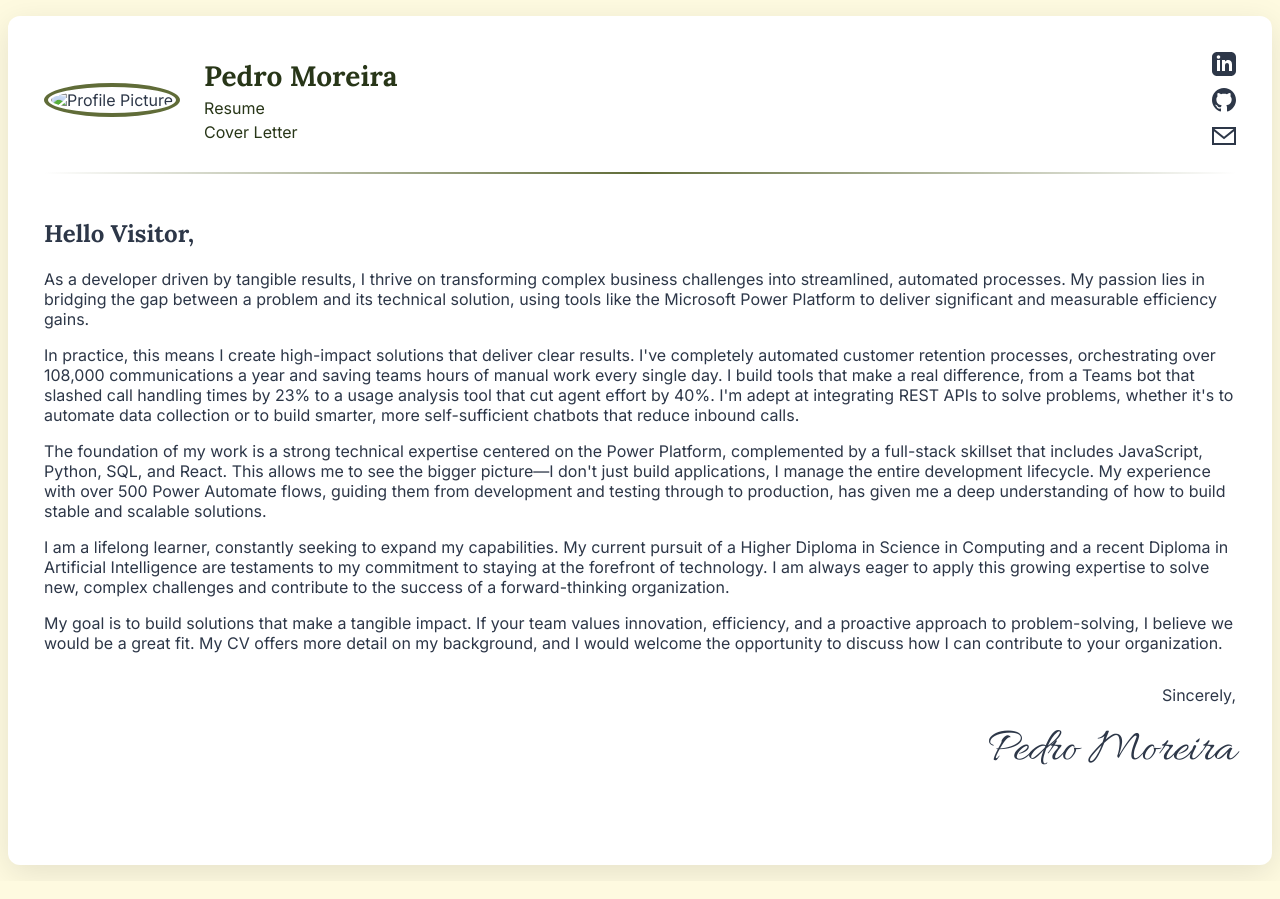
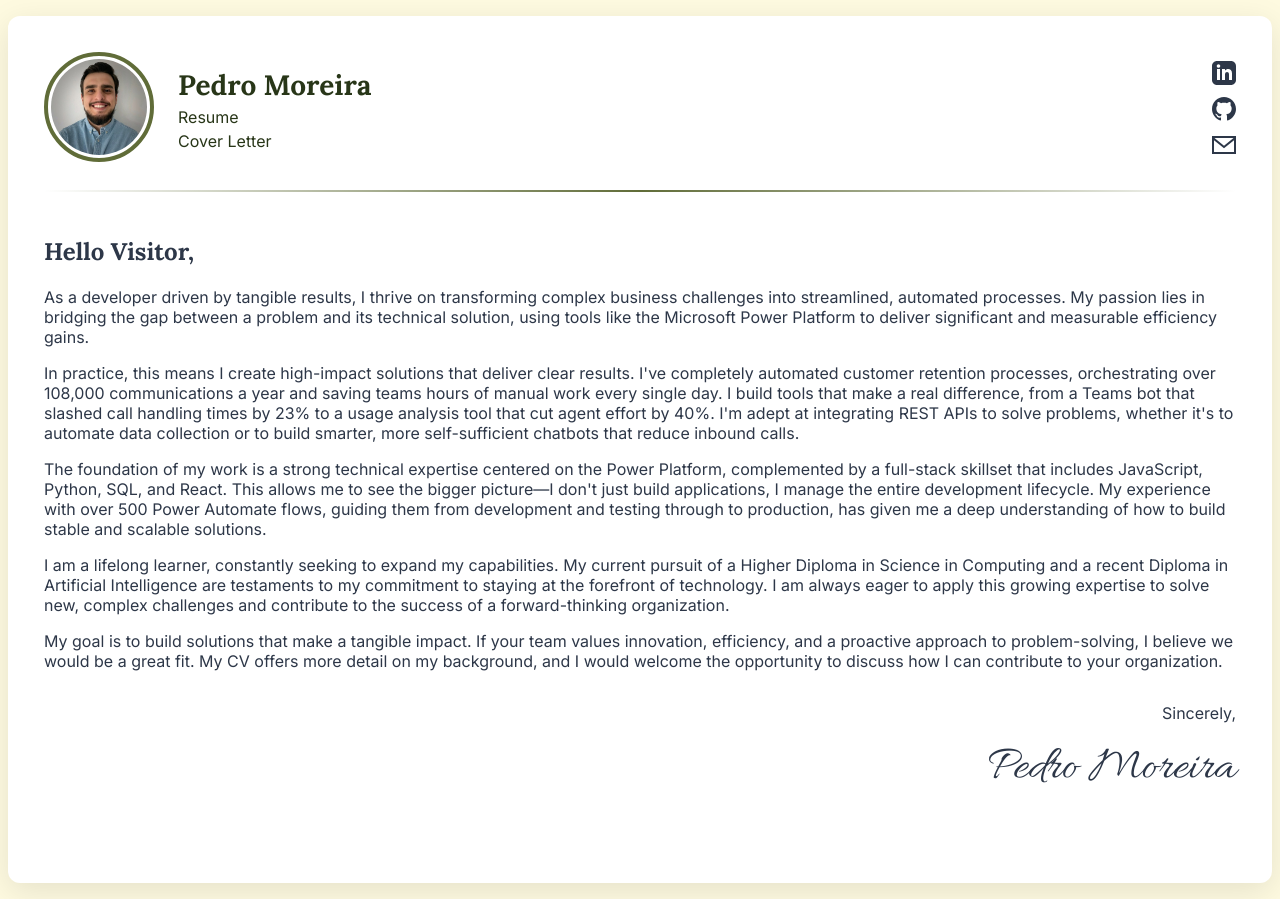
Before and after one commit to Pedro-Ribas-Moreira/NCI-CV, a plain HTML site: page coverLetter.html in a window 1280 px wide. Drawn offline with Linux system fonts and the light colour scheme; the site is published under a folder, as on GitHub Pages, so addresses that start at the root find nothing.

Commit message:
trying to fix the image link

```diff
--- a/coverLetter.html
+++ b/coverLetter.html
@@ -13,7 +13,7 @@
 
             <!-- Column 1: Profile Picture -->
             <div class="profile-pic">
-                <img src="/images/profile.jpeg" alt="Profile Picture">
+                <img src="./images/profile.jpeg" alt="Profile Picture">
             </div>
 
             <!-- Column 2: Name and Page Links -->
```
Also changed, not shown: index.html (+1 -1 lines).
